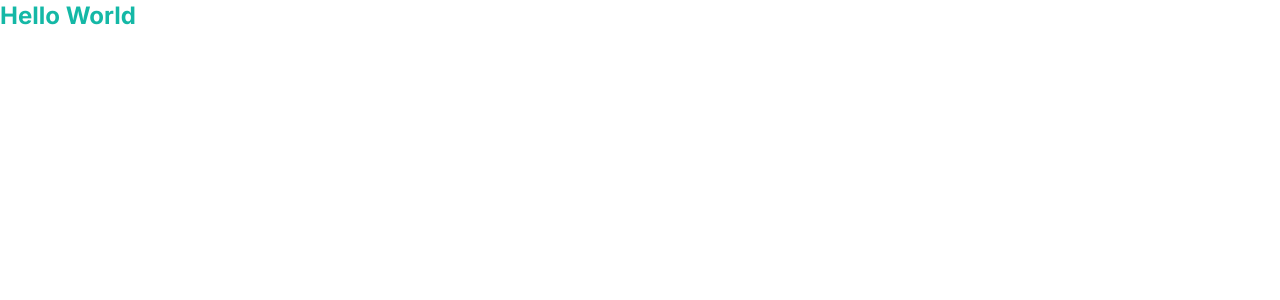
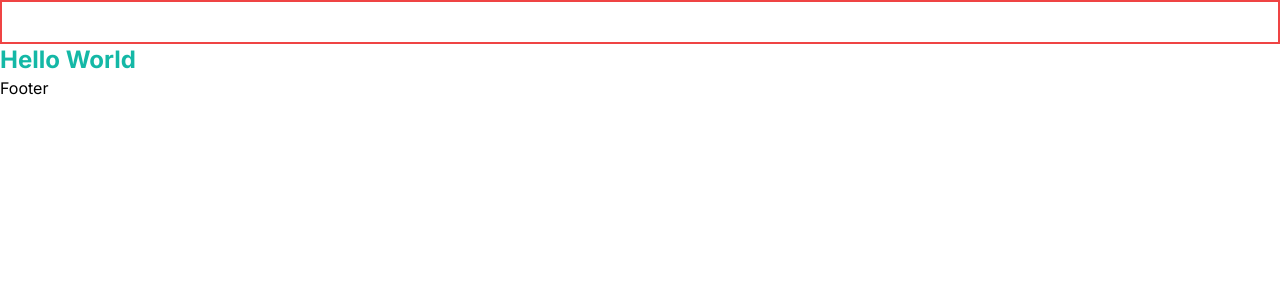
Before and after one commit to davidgada/travel_app, a Next.js app: page / in a window 1280 px wide. Shown: the top 300 px of the page. Built offline with nearby package versions, Linux system fonts and the light colour scheme.

Commit message:
designed empty navbar at the top of the home webpage for navigation

```diff
--- a/app/layout.tsx
+++ b/app/layout.tsx
@@ -1,12 +1,13 @@
 import type { Metadata } from "next";
-import { Inter } from "next/font/google";
 import "./globals.css";
+import Navbar from "@/components/Navbar";
+import Footer from "@/components/Footer";
 
-const inter = Inter({ subsets: ["latin"] });
+
 
 export const metadata: Metadata = {
   title: "Travel",
-  description: "Generated by create next app",
+  description: "Travel Ui/Ux app for camping",
 };
 
 export default function RootLayout({
@@ -16,7 +17,13 @@
 }>) {
   return (
     <html lang="en">
-      <body className={inter.className}>{children}</body>
+      <body>
+        <Navbar/>
+        <main className = "relative overflow-hidden">
+        {children}
+        </main>
+        <Footer/>
+      </body>
     </html>
   );
 }
--- /dev/null
+++ b/components/Footer.tsx
@@ -0,0 +1,9 @@
+import React from 'react'
+
+const Footer = () => {
+  return (
+    <div>Footer</div>
+  )
+}
+
+export default Footer
--- /dev/null
+++ b/components/Navbar.tsx
@@ -0,0 +1,9 @@
+const Navbar = () => {
+  return (
+    <nav className="border-2 border-red-500 flexBetween max-container
+    padding-container relative z-30 py-5">
+    </nav>
+  )
+}
+
+export default Navbar
```
